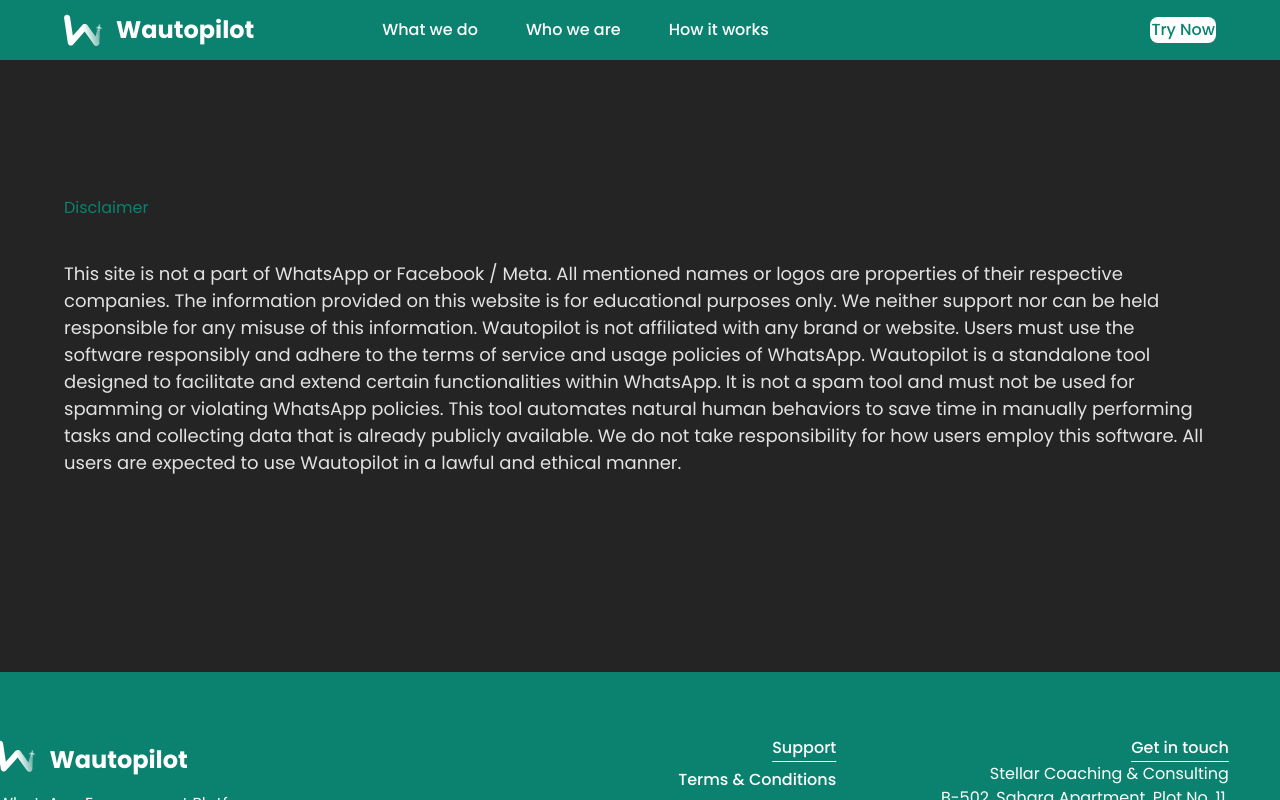
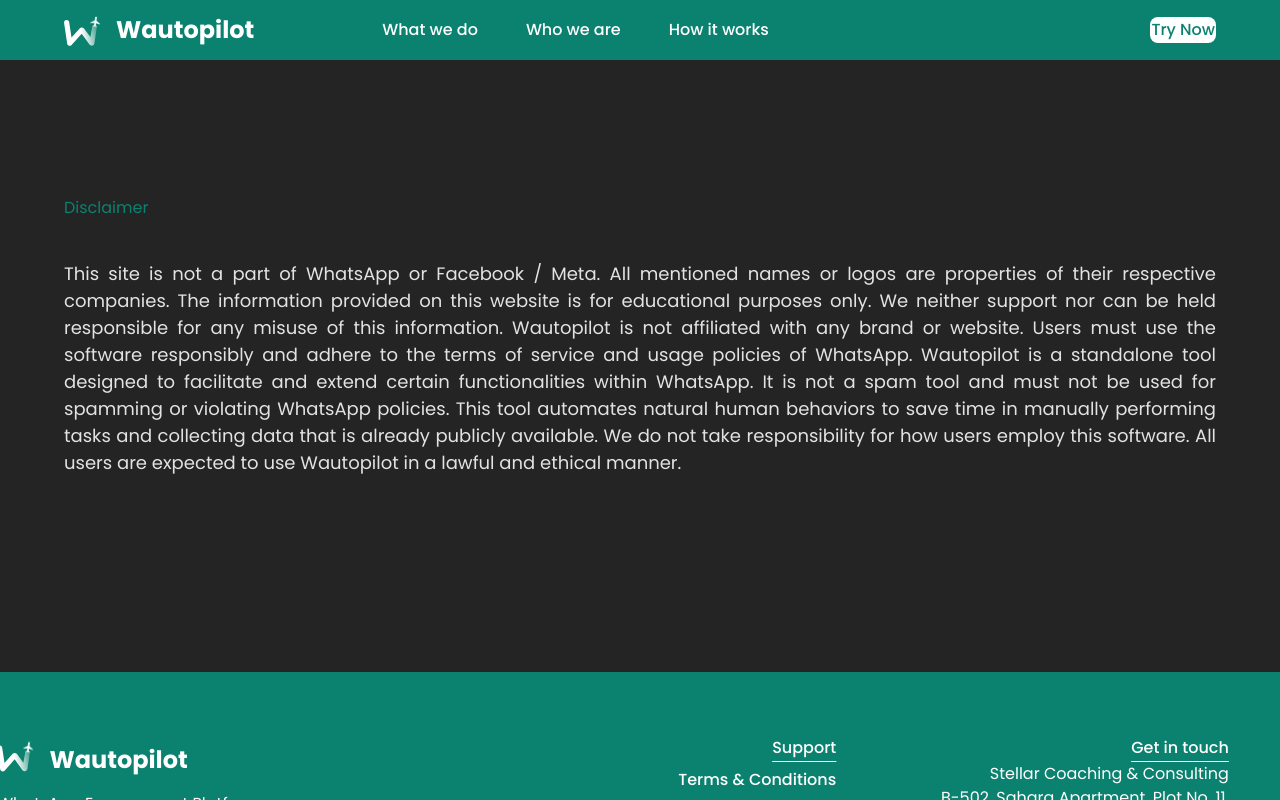
Before and after one commit to sanskari27/wautopilot, a React (Vite) app in the folder client/: page /disclaimer in a window 1280 px wide. Built offline with nearby package versions, Linux system fonts and the light colour scheme; no server answers; the HTML template or start-up script is replaced by a standard one.

Commit message:
updated logo

```diff
--- a/client/src/views/pages/disclaimer/index.tsx
+++ b/client/src/views/pages/disclaimer/index.tsx
@@ -9,7 +9,7 @@
 			<main className='px-6 md:px-[5%]'>
 				<section id='disclaimer' className='my-[17%]'>
 					<Heading className='text-primary-dark'>Disclaimer</Heading>
-					<Text className=' mt-6 text-md' fontSize={'large'} pt={'1rem'}>
+					<Text className=' mt-6 text-md' fontSize={'large'} pt={'1rem'} textAlign={'justify'}>
 						This site is not a part of WhatsApp or Facebook / Meta. All mentioned names or logos are
 						properties of their respective companies. The information provided on this website is
 						for educational purposes only. We neither support nor can be held responsible for any
```
Also changed, not shown: client/public/images/logo-white.svg.
